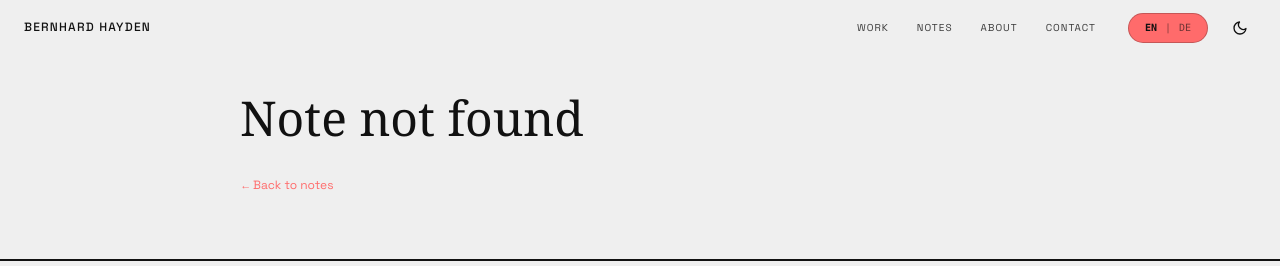
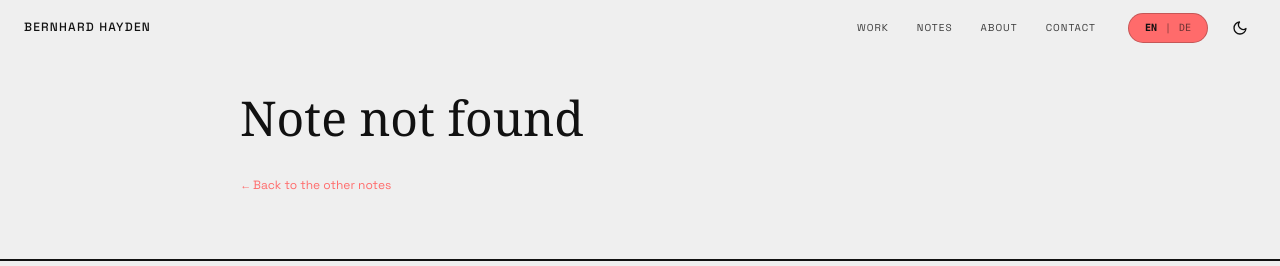
Before and after one commit to burnoutberni/bhayden.at, a React (Vite) app: page /notes/1 in a window 1280 px wide. Shown: the top 266 px of the page. Built offline with nearby package versions, Linux system fonts and the light colour scheme.

Commit message:
Update note back link copy

```diff
--- a/src/pages/NoteDetail.tsx
+++ b/src/pages/NoteDetail.tsx
@@ -78,7 +78,7 @@ export default function NoteDetail() {
           <h1 className="font-serif text-3xl-custom mb-4" style={{ color: 'var(--color-ink)' }}>Note not found</h1>
           <Link to="/notes" className="font-grotesk text-sm-custom inline-flex items-center link-with-arrow" style={{ color: 'var(--color-page-accent)', textUnderlineOffset: '4px' }}>
             <span className="link-arrow link-arrow-left" aria-hidden="true">←</span>
-            <span className="link-label">Back to notes</span>
+            <span className="link-label">Back to the other notes</span>
           </Link>
         </div>
       </div>
```
